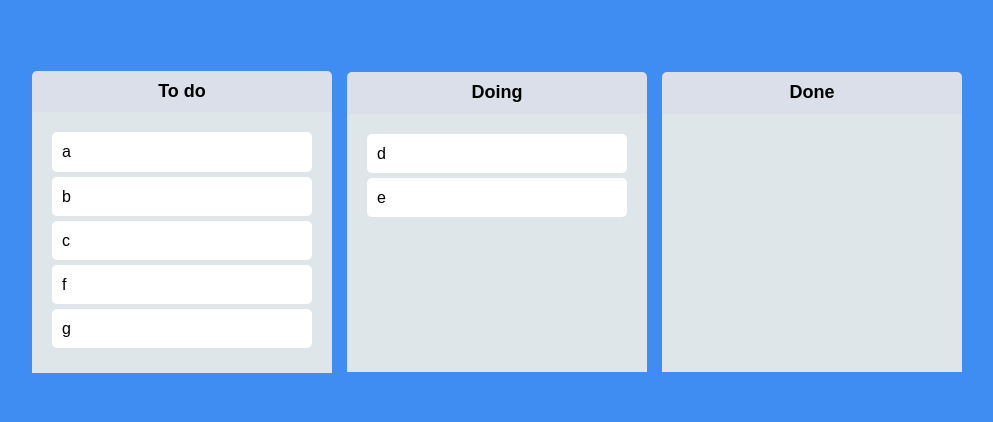
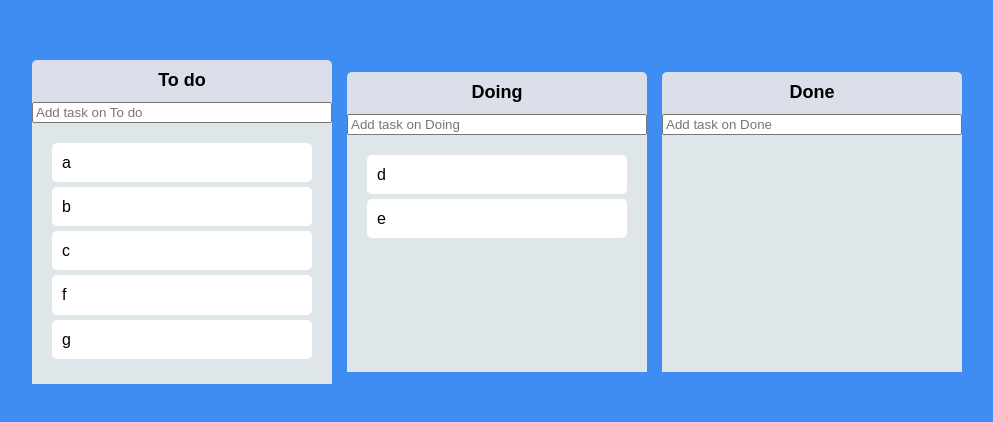
Before and after one commit to tkdgh7063/dnd-todo-app, a React (Create React App) app: page / in a window 1280 px wide. Shown: the part 178-600 px from the top of the page, without its empty margins (143-1136 px from the left). Built offline with nearby package versions, Linux system fonts and the light colour scheme.

Commit message:
Add input form to add new Todo into board
- Implemented a form component to input new Todo items
- New Todo is inserted into the appropriate board based on the selected category
- Ensured the form clears after submission and integrates with existing board state

```diff
--- a/src/App.tsx
+++ b/src/App.tsx
@@ -2,7 +2,7 @@ import { DragDropContext, DropResult } from "react-beautiful-dnd";
 import { flushSync } from "react-dom";
 import { useRecoilState } from "recoil";
 import styled from "styled-components";
-import { IToDOState, toDoState } from "./atoms";
+import { ToDoStateProps, toDoState } from "./atoms";
 import Board from "./Components/Board";
 
 const Wrapper = styled.div`
@@ -37,7 +37,7 @@ function App() {
     flushSync(() => {
       setToDos((allBoards) => {
         // 1. Create a shallow copy of all boards to maintain immutability
-        const copyToDos: IToDOState = {};
+        const copyToDos: ToDoStateProps = {};
         for (const key in allBoards) {
           copyToDos[key] = [...allBoards[key]];
         }
--- a/src/Components/Board.tsx
+++ b/src/Components/Board.tsx
@@ -1,6 +1,8 @@
 import { Droppable } from "react-beautiful-dnd";
+import { useForm } from "react-hook-form";
+import { useSetRecoilState } from "recoil";
 import { styled } from "styled-components";
-import { ToDoItem } from "../atoms";
+import { ToDoItem, toDoState } from "../atoms";
 import DraggableCard from "./DraggableCard";
 
 const Wrapper = styled.div`
@@ -37,15 +39,46 @@ const Area = styled.div<AreaProps>`
   padding: 20px;
 `;
 
+const Form = styled.form`
+  width: 100%;
+  input {
+    width: 100%;
+  }
+`;
+
 interface BoardProps {
   toDos: ToDoItem[];
   boardId: string;
 }
 
+interface FormProps {
+  toDo: string;
+}
+
 function Board({ toDos, boardId }: BoardProps) {
+  const setToDos = useSetRecoilState(toDoState);
+
+  const { register, setValue, handleSubmit } = useForm<FormProps>();
+  const onValid = ({ toDo }: FormProps) => {
+    const newToDo = { id: Date.now(), text: toDo };
+    setToDos((allBoards) => {
+      return {
+        ...allBoards,
+        [boardId]: [...allBoards[boardId], newToDo],
+      };
+    });
+    setValue("toDo", "");
+  };
   return (
     <Wrapper>
       <Title>{boardId}</Title>
+      <Form onSubmit={handleSubmit(onValid)}>
+        <input
+          type="text"
+          placeholder={`Add task on ${boardId}`}
+          {...register("toDo", { required: true })}
+        />
+      </Form>
       <Droppable droppableId={boardId}>
         {(provided, snapshot) => (
           <Area
--- a/src/Components/DraggableCard.tsx
+++ b/src/Components/DraggableCard.tsx
@@ -24,7 +24,7 @@ interface DraggableCardProps {
 
 function DraggableCard({ toDo, index }: DraggableCardProps) {
   return (
-    <Draggable key={toDo.id} draggableId={toDo.id} index={index}>
+    <Draggable key={toDo.id} draggableId={toDo.id + ""} index={index}>
       {(provided, snapshot) => (
         <Card
           $isDragging={snapshot.isDragging}
--- a/src/atoms.tsx
+++ b/src/atoms.tsx
@@ -1,27 +1,27 @@
 import { atom, selector } from "recoil";
 
 export interface ToDoItem {
-  id: string;
+  id: number;
   text: string;
 }
 
-export interface IToDOState {
+export interface ToDoStateProps {
   [key: string]: ToDoItem[];
 }
 
-export const toDoState = atom<IToDOState>({
+export const toDoState = atom<ToDoStateProps>({
   key: "todo",
   default: {
     "To do": [
-      { id: "1", text: "a" },
-      { id: "2", text: "b" },
-      { id: "3", text: "c" },
-      { id: "6", text: "f" },
-      { id: "7", text: "g" },
+      { id: 1, text: "a" },
+      { id: 2, text: "b" },
+      { id: 3, text: "c" },
+      { id: 6, text: "f" },
+      { id: 7, text: "g" },
     ],
     Doing: [
-      { id: "4", text: "d" },
-      { id: "5", text: "e" },
+      { id: 4, text: "d" },
+      { id: 5, text: "e" },
     ],
     Done: [],
   },
```
